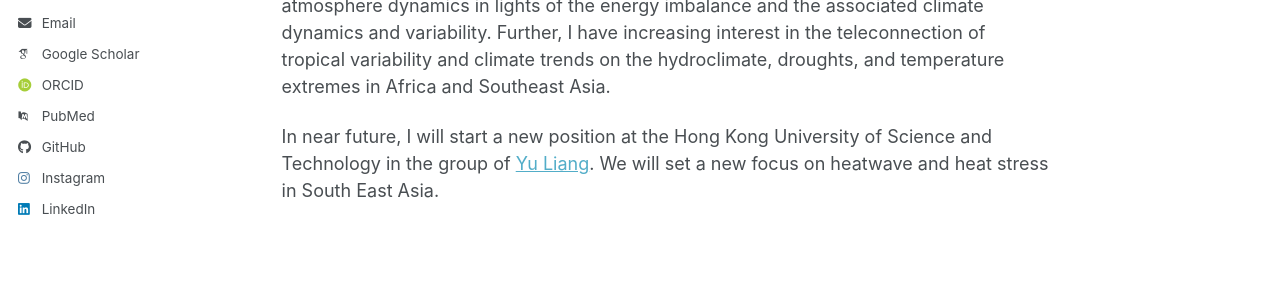
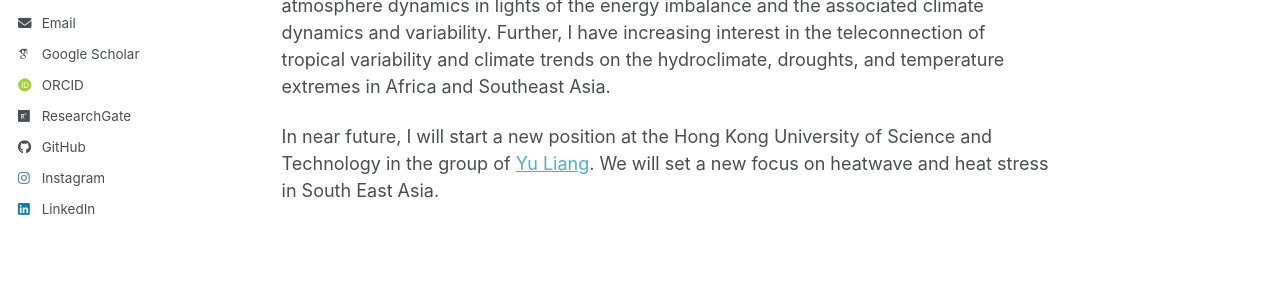
Before and after one commit to ManuTobt/manutobt.github.io, a Jekyll site: the page built from _pages/about.md, in a window 1280 px wide. Shown: the part 472-772 px from the top of the page. Built offline with Jekyll 4.4.1, drawn with Linux system fonts in a browser that asks for light colours; some web fonts are replaced; a script bundle is joined from its source files by our own code; library files that are not in the unit come from our copies.

Commit message:
Update _config.yml

```diff
--- a/_config.yml
+++ b/_config.yml
@@ -41,8 +41,8 @@ author:
   orcid            : "https://orcid.org/my-orcid?orcid=0000-0003-4649-6040"
   semantic         : # URL
   ssrn             : # URL
-  pubmed           : "https://www.researchgate.net/profile/Manuel-Blau"
-  researchgate     : # URL
+  pubmed           : # URL
+  researchgate     : "https://www.researchgate.net/profile/Manuel-Blau"
   scopus           : # URL
   zotero           : # URL
 
```
